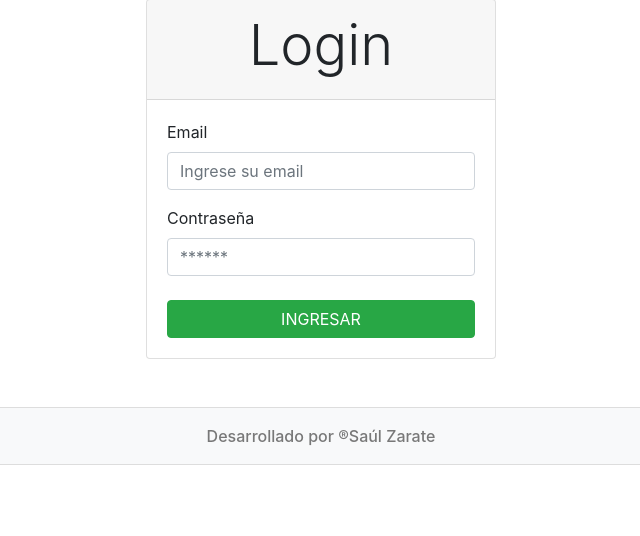
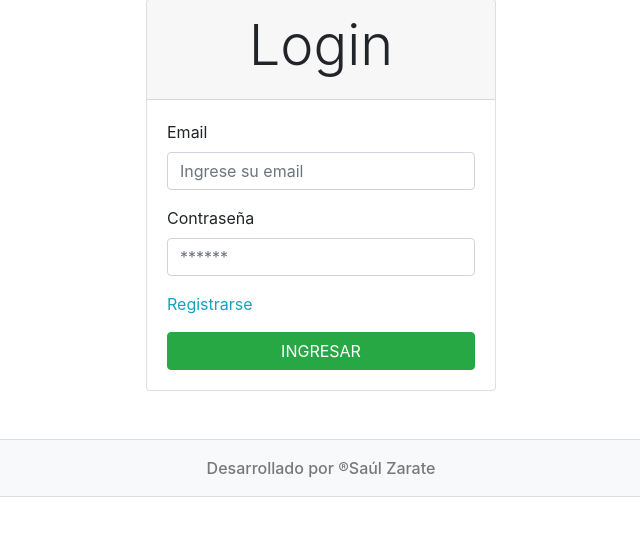
Before and after one commit to Catrisa/dvShop, a PHP site: page /DV-Produccion-web/index.php?controller=usuario&action=login in a window 1280 px wide. Shown: the part 207-743 px from the top of the page, without its empty margins (319-959 px from the left). Run offline with PHP 8.4, Linux system fonts and the light colour scheme; data comes from the database, SQL or seed files in the repository; some libraries are stand-ins or nearby versions.

Commit message:
correccion del buscador

```diff
--- a/models/Producto.php
+++ b/models/Producto.php
@@ -95,7 +95,7 @@ class Producto{
 
         if( $cuantos && $pagina){
             $desde = ($pagina -1) * $cuantos;
-            $sql = "SELECT * FROM producto WHERE nombre LIKE '{$this->nombre}%' limit $cuantos offset $desde";
+            $sql = "SELECT * FROM producto WHERE nombre LIKE '%{$this->nombre}%' limit $cuantos offset $desde";
         }
 
         $query = $this->db->prepare($sql);
--- a/views/producto/ver.php
+++ b/views/producto/ver.php
@@ -56,7 +56,7 @@
             }
             ?>
             <div class="col-12 mb-3">
-                <h1 class="display-3 ">Productos</h1>
+                <h1 class="display-4">Productos</h1>
             </div>
 
             <div class="col-md-2 mb-4">
--- a/views/usuario/login.php
+++ b/views/usuario/login.php
@@ -42,17 +42,17 @@
                           <input type="email" name="email" id="email" class="form-control" placeholder="Ingrese su email" >
                         </div>
 
-                        <div class="form-group mb-4">
+                        <div class="form-group mb-3">
                           <label for="password">Contraseña</label>
                           <input type="password" name="password" id="password" class="form-control" placeholder="******" >
                         </div>
 
+                        <!-- ENLACE PARA REGISTRARSE -->
+                        <div class="mt-0 mb-3">
+                            <a href="<?=base_url.'index.php?controller=usuario&action=registro'?>" class="text-info">Registrarse</a>
+                        </div>
+
                         <button type="submit" class="btn btn-success btn-block" name="submitIngresar">INGRESAR</button>
-
-                        <!-- ENLACE PARA REGISTRARSE -->
-                        <!-- <div class="mt-3">
-                            <a href="<?=base_url.'index.php?controller=usuario&action=registro'?>" class="text-secondary font-weight-bold">Registrarse</a>
-                        </div> -->
 
                     </div>
 
```
Also changed, not shown: views/producto/destacados.php (line endings or trailing spaces).
